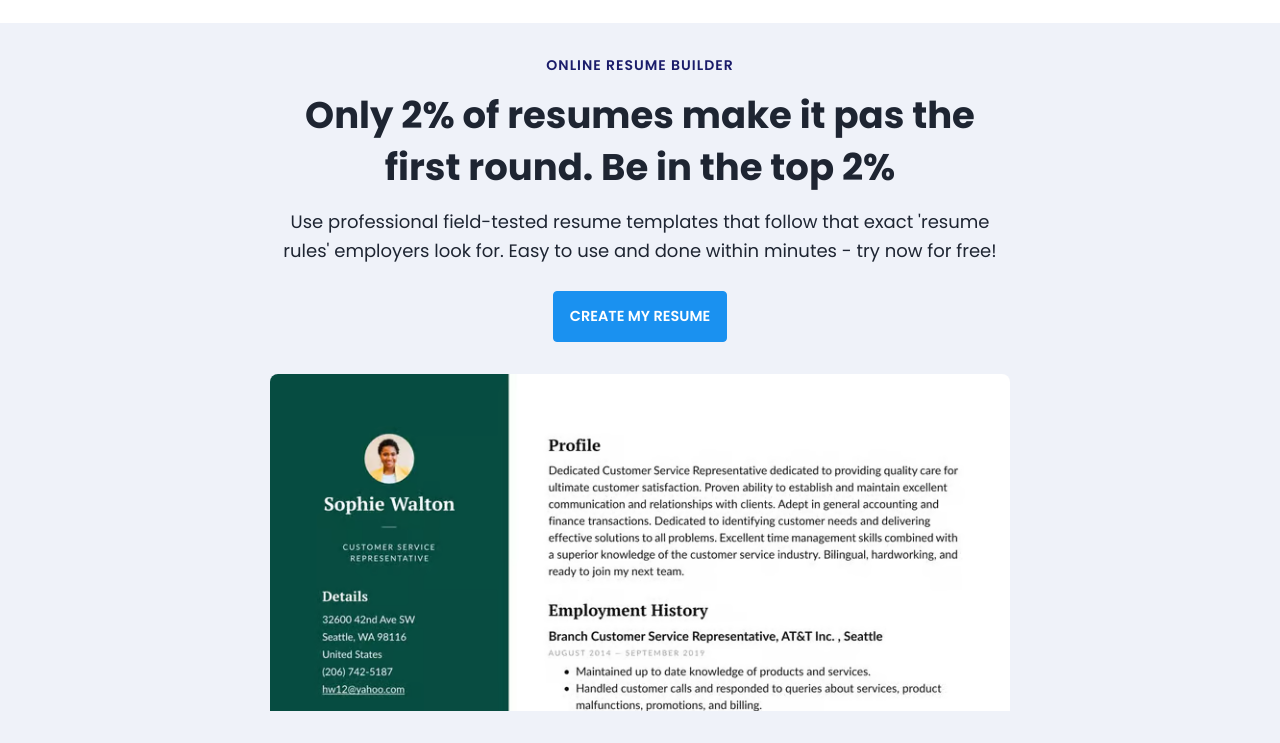
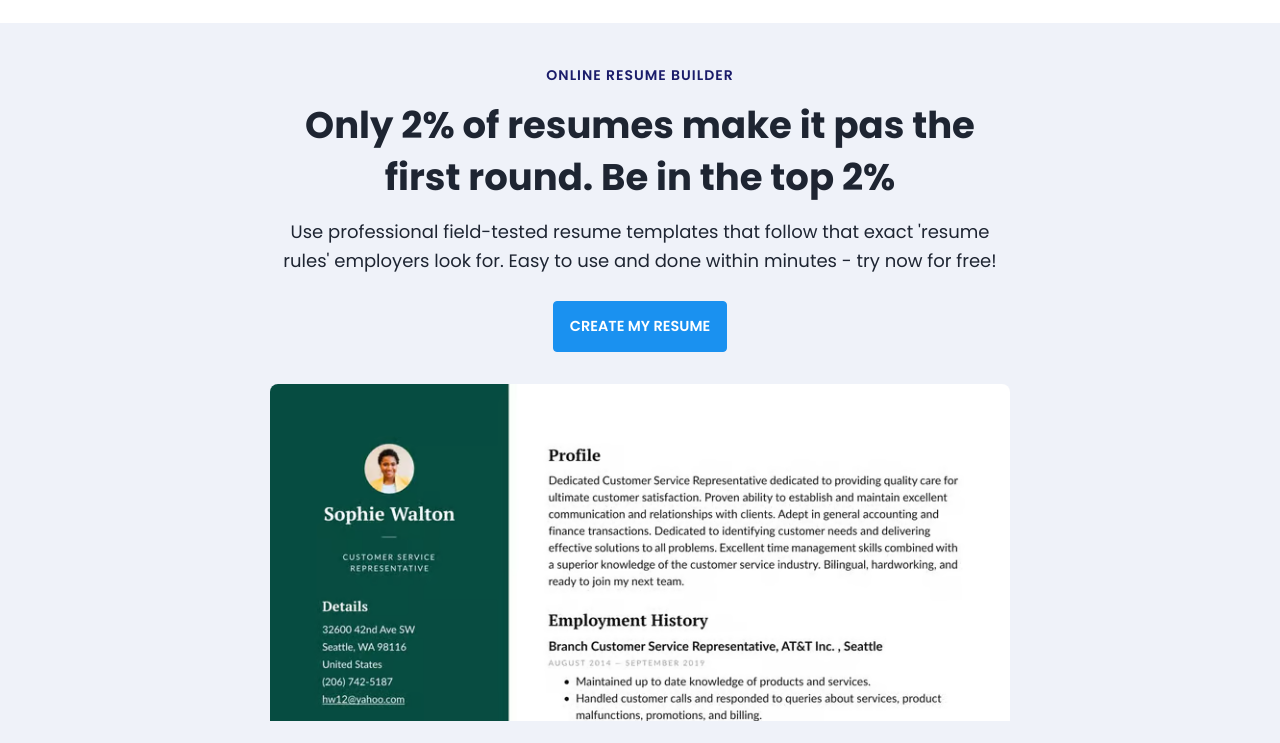
Before and after one commit to Gobinda-A/Resume-Builder-App, a plain HTML site: page index.html in a window 1280 px wide. Shown: the part 57-800 px from the top of the page. Drawn offline with Linux system fonts and the light colour scheme.

Commit message:
added padding

```diff
--- a/main.css
+++ b/main.css
@@ -236,7 +236,9 @@ a{
     margin-bottom: 2.6rem;
     line-height: 1.6;
 }
-
+.header-content h6{
+    padding-top: 20px;
+}
 
 /* section one */
 .section-one{
```
